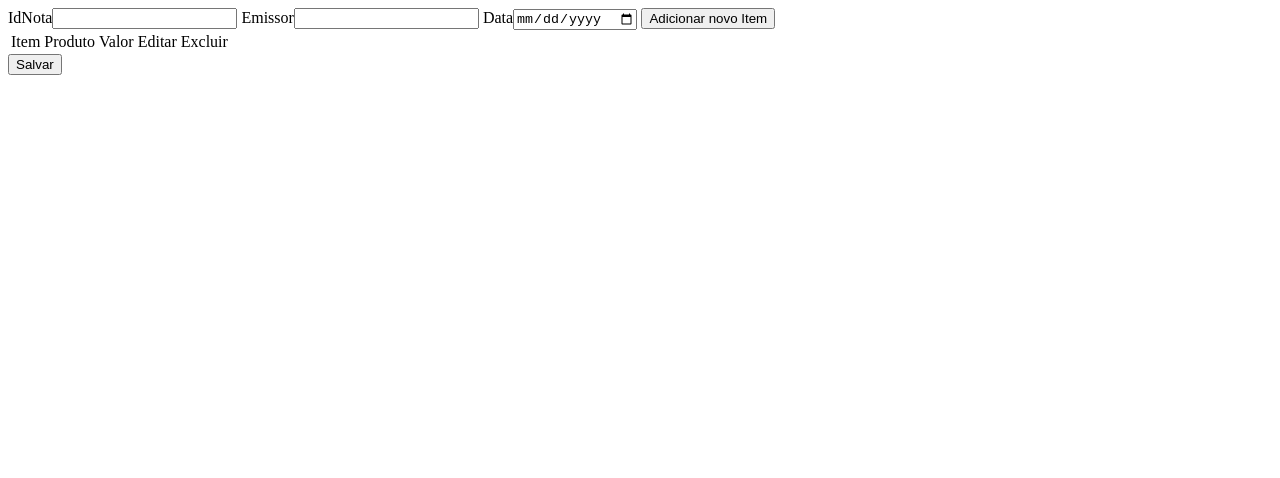
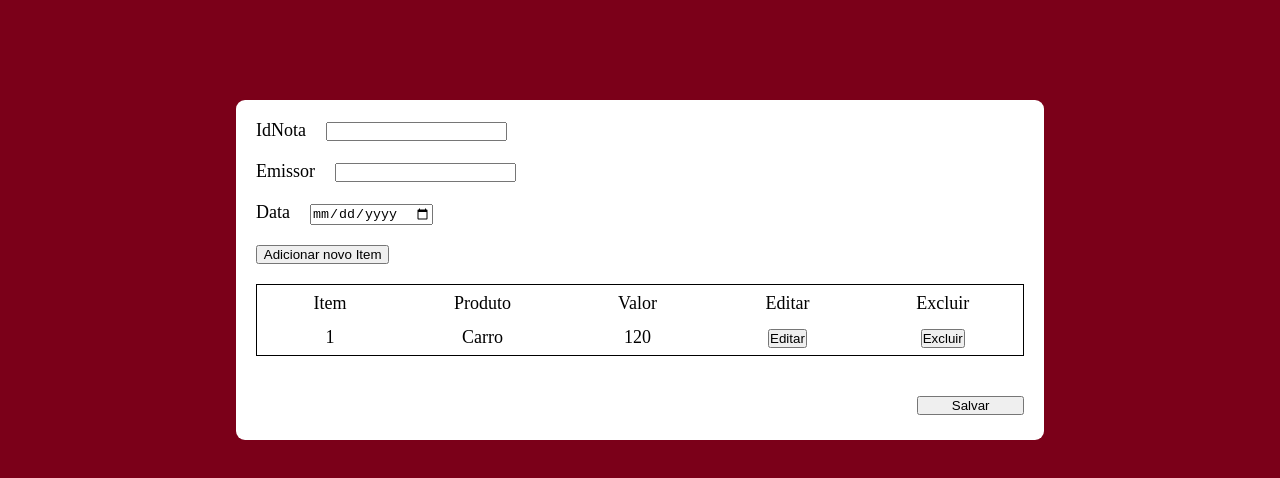
Before and after one commit to MarvVG/teste, a website: page frontend/Cadastrar.html in a window 1280 px wide. Drawn offline with Linux system fonts and the light colour scheme.

Commit message:
feat:Primeira versão  css

```diff
--- a/frontend/Cadastrar.html
+++ b/frontend/Cadastrar.html
@@ -3,17 +3,19 @@
   <head>
     <meta charset="UTF-8" />
     <meta name="viewport" content="width=device-width, initial-scale=1.0" />
-    <title>Document</title>
+    <title>Cadastrar e Editar Notas</title>
+    <link rel="stylesheet" href="public/Cadastrar.css" />
   </head>
   <body>
-    <div>
+    <main>
+      <div class="div-1">
         <label for="idNota">IdNota<input type="text" id="idNota" /></label>
         <label for="Emissor">Emissor<input type="text" id="Emissor" /></label>
         <label for="Data">Data<input type="date" id="Data" /></label>
         <button>Adicionar novo Item</button>
       </div>
-    <div>
-      <table>
+      <div class="div-2">
+        <table class="table">
           <thead>
             <tr>
               <td>Item</td>
@@ -23,10 +25,18 @@
               <td>Excluir</td>
             </tr>
           </thead>
+          <tbody>
+            <td>1</td>
+            <td>Carro</td>
+            <td>120</td>
+            <td><button>Editar</button></td>
+            <td><button>Excluir</button></td>
+          </tbody>
         </table>
       </div>
-    <div>
+      <div class="div-3">
         <button>Salvar</button>
       </div>
+    </main>
   </body>
 </html>
--- a/frontend/public/Cadastrar.css
+++ b/frontend/public/Cadastrar.css
@@ -0,0 +1,49 @@
+* {
+  padding: 0;
+  margin: 0;
+}
+body {
+  background-color: rgb(123, 0, 25);
+}
+main {
+  width: 60vw;
+  height: fit-content;
+  min-height: 300px;
+  margin: 100px auto;
+  background-color: white;
+  padding: 20px;
+  border-radius: 9px;
+  font-size: 18px;
+}
+.div-1 {
+  display: flex;
+  flex-direction: column;
+  gap: 20px;
+  margin-bottom: 20px;
+}
+.div-1 input {
+  margin-left: 20px;
+}
+.div-1 button {
+  width: 10em;
+}
+.div-2 {
+  width: 0 auto;
+  height: fit-content;
+}
+.table {
+  border: 1px solid black;
+  text-align: center;
+}
+.table td {
+  width: 35vw;
+  height: 4vh;
+}
+.div-3 {
+  margin-top: 40px;
+  display: flex;
+  justify-content: flex-end;
+}
+.div-3 button {
+  width: 8em;
+}
```
Also changed, not shown: 1 other file. Lines whose indentation alone changed are shown as unchanged.
